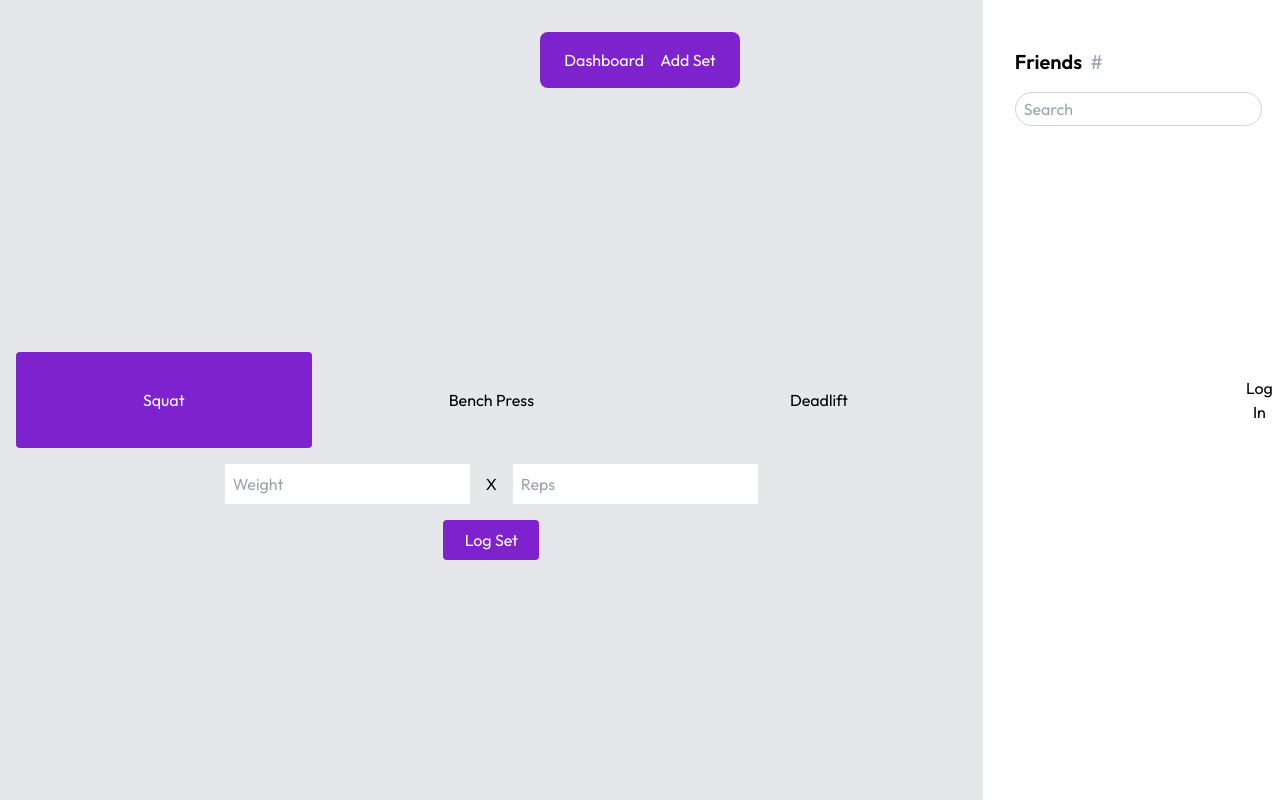
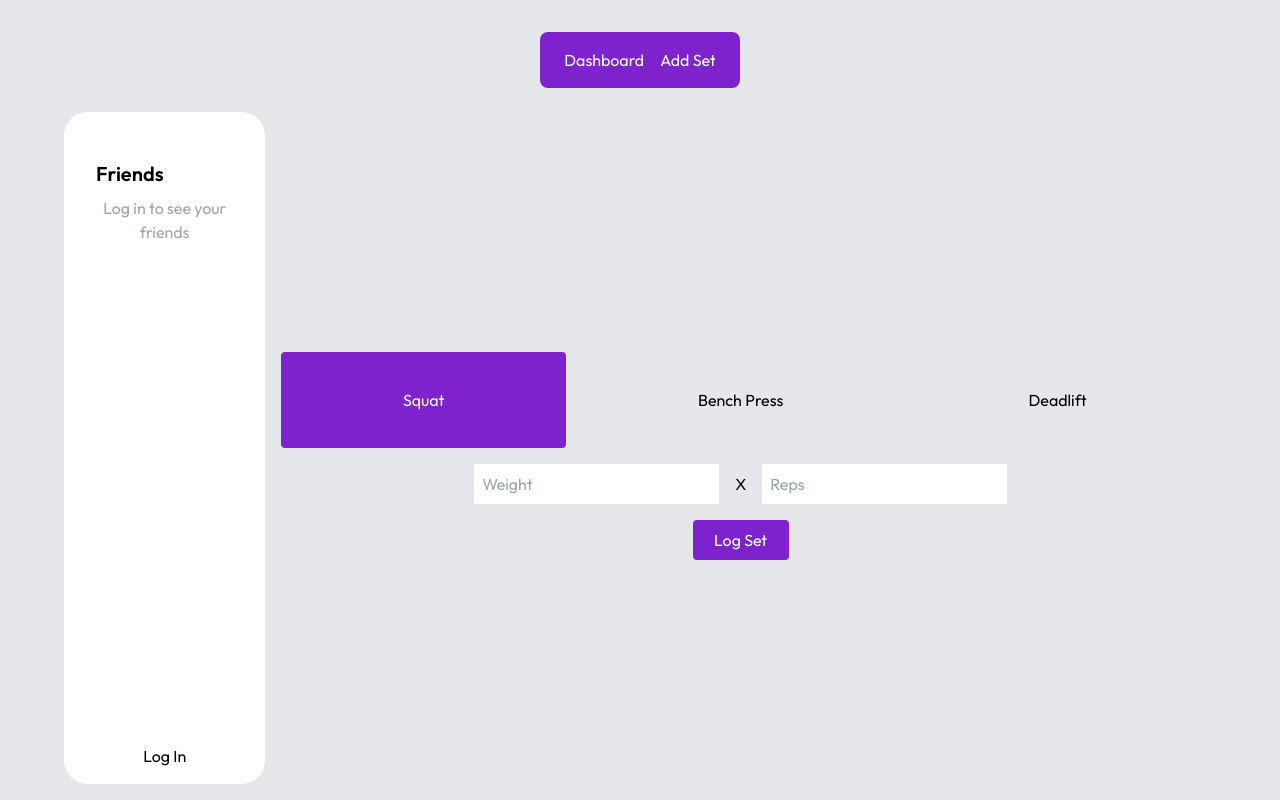
Before and after one commit to stuart2971/PR-Tracker, a React (Vite) app: page /addset in a window 1280 px wide. Built offline with nearby package versions, Linux system fonts and the light colour scheme; no server answers.

Commit message:
Changed styling

```diff
--- a/src/Pages/AddSet/index.tsx
+++ b/src/Pages/AddSet/index.tsx
@@ -18,6 +18,7 @@ function Card({ exercise, selected, setSelected }) {
 }
 
 function AddSet() {
+    const { isAuthenticated, loginWithRedirect } = useAuth0();
     const [selected, setSelected] = useState("Squat");
     const [weight, setWeight] = useState(0);
     const [reps, setReps] = useState(0);
@@ -25,6 +26,7 @@ function AddSet() {
     const { user } = useAuth0();
 
     async function logSet() {
+        if (!isAuthenticated) loginWithRedirect();
         let errors = "";
         if (selected === "") errors += "You must choose a lift.\n";
         if (weight === 0) errors += "You must enter a weight.\n";
--- a/src/Pages/Dashboard/index.tsx
+++ b/src/Pages/Dashboard/index.tsx
@@ -128,6 +128,7 @@ function Dashboard() {
 
     return (
         <MainTemplate>
+            <div className="flex flex-col w-full">
                 <div className="flex flex-col w-full justify-center mb-4">
                     <div className="w-full flex">
                         <Card
@@ -159,12 +160,14 @@ function Dashboard() {
                     type="scatter"
                     height={350}
                 />
-            <div className="flex justify-center flex-col text-center mt-4">
-                <div className="flex justify-center my-2">
+                <div className="flex justify-center flex-row text-center mt-4">
+                    <div className="flex flex-col justify-center my-2">
                         {Object.keys(logs).map((lift) => (
                             <button
-                            className={`mx-4 px-2 py-1 border border-1 border-purple-600 rounded ${
-                                selected === lift ? "bg-purple-600" : ""
+                                className={`mx-4 my-2 px-2 py-1 border border-1 border-purple-600 rounded ${
+                                    selected === lift
+                                        ? "bg-purple-600 text-white"
+                                        : ""
                                 }`}
                                 onClick={() => setSelected(lift)}
                             >
@@ -172,7 +175,7 @@ function Dashboard() {
                             </button>
                         ))}
                     </div>
-                <table>
+                    <table className="w-4/5">
                         <tr>
                             <th>Date</th>
                             <th>Weight</th>
@@ -198,6 +201,7 @@ function Dashboard() {
                             })}
                     </table>
                 </div>
+            </div>
         </MainTemplate>
     );
 }
--- a/src/Pages/Templates/MainTemplate.tsx
+++ b/src/Pages/Templates/MainTemplate.tsx
@@ -36,22 +36,44 @@ function MainTemplate({ children }) {
             {/* Body Container */}
             <div className="flex flex-row w-full h-full">
                 {/* Main Body */}
-                <div className="bg-gray-200 w-4/5 pt-24 h-full">{children}</div>
+                <div className="flex bg-gray-200 w-full pt-24 h-full px-16">
                     {/* Friends List */}
-                <div className="bg-white w-1/5 pt-12 px-8">
+                    <div className="bg-white w-1/5 pt-12 px-8 rounded-3xl my-4 grid content-between py-4">
+                        <div>
                             <div className="flex content-center">
-                        <h2 className="font-semibold text-xl">Friends</h2>
+                                <h2 className="font-semibold text-xl">
+                                    Friends
+                                </h2>
+                                {isAuthenticated && (
+                                    <>
+                                        {" "}
                                         <h2 className="text-xl text-gray-400 ml-2">
-                            #{userId.substring(userId.length - 6)}
+                                            #
+                                            {userId.substring(
+                                                userId.length - 6
+                                            )}
                                         </h2>
-                    </div>
                                         <input
                                             type="text"
                                             placeholder="Search"
-                        className="outline-none mt-4 border border-1 border-gray-300 rounded-full py-1 px-2"
+                                            className="outline-none mt-4 border border-1 border-gray-300 rounded-full py-1 px-2 max-w-full"
                                         />
+                                    </>
+                                )}
+                            </div>
+
+                            {!isAuthenticated ? (
+                                <p className="my-2 text-gray-400 text-center">
+                                    Log in to see your friends
+                                </p>
+                            ) : (
+                                ""
+                            )}
                         </div>
                         {isAuthenticated ? <Logout /> : <Login />}
+                    </div>
+                    {children}
+                </div>
             </div>
         </div>
     );
```
Lines whose indentation alone changed are shown as unchanged.
